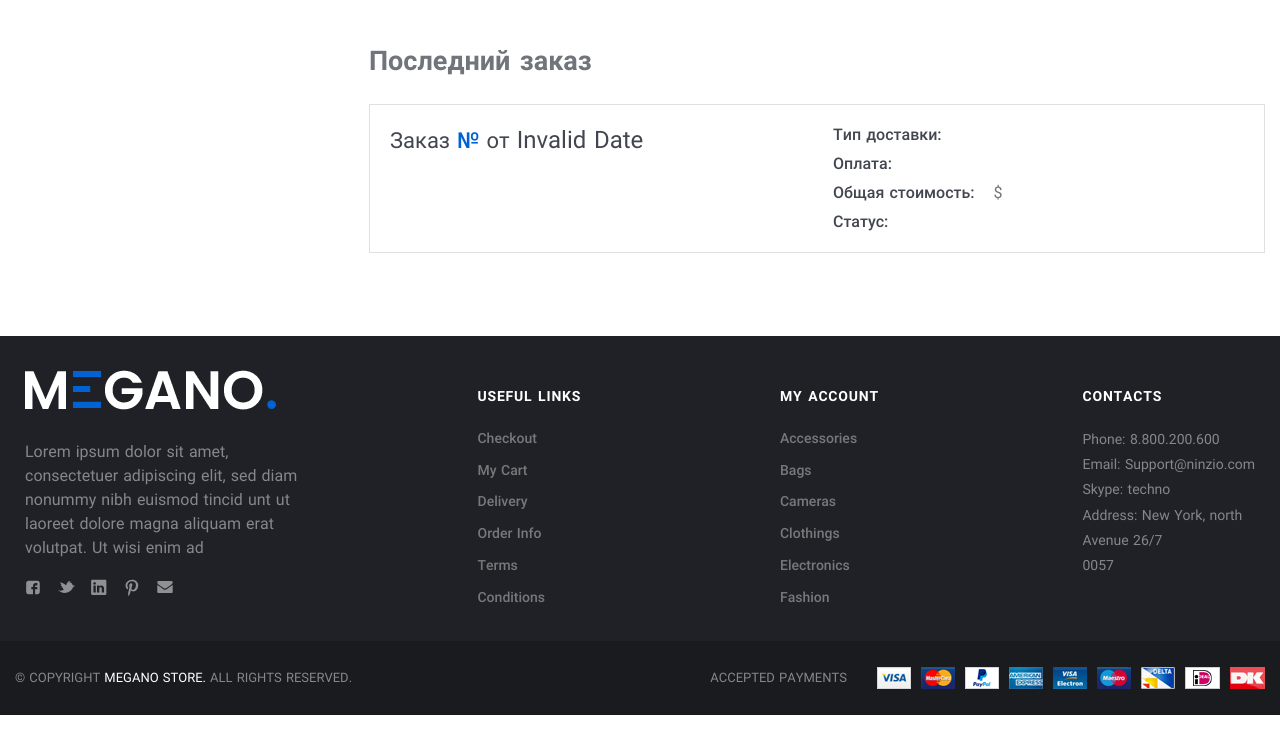
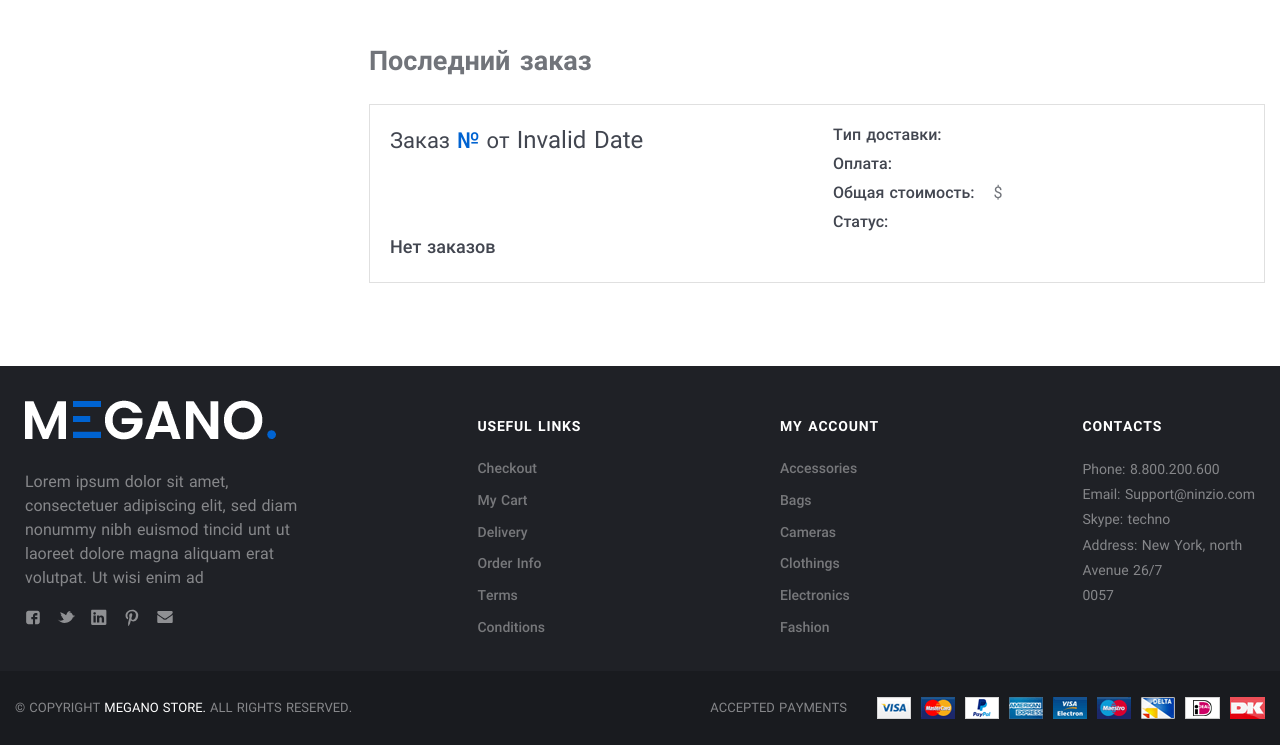
Before and after one commit to IgelVV/bg_shop_django, a Django app: page /account/ in a window 1280 px wide. Shown: the part 596-1341 px from the top of the page. Before the commit the page ends 1311 px from the top, so only its background shows below. Run offline with Django 4.2, Linux system fonts and the light colour scheme; data comes from the database, SQL or seed files in the repository; tables that the repository leaves empty hold one stand-in row (values such as "Sample post"); parts of the project's set-up code (start-up, migrations or seed data) failed here and were passed over.

Commit message:
account.html alternative message if there is no orders yet

```diff
--- a/bg_shop/frontend/templates/frontend/account.html
+++ b/bg_shop/frontend/templates/frontend/account.html
@@ -59,7 +59,7 @@
               <div class="Account-column Account-column_full">
                 <div class="Order Order_anons">
                   <div class="Order-personal">
-                    <div class="row">
+                    <div v-if="order" class="row">
                       <div class="row-block">
                         <a class="Order-title" :href="`/order-detail/${order.id}/`">
                           Заказ&#32;<span class="Order-numberOrder">№${order.id}$</span>
@@ -86,6 +86,11 @@
                           </div>
                         </div>
                       </div>
+                      <div v-else class="row">
+                        <div class="row-block">
+                          <div class="Order-infoType">Нет заказов</div>
+                        </div>
+                      </div>
                     </div>
                   </div>
                 </div>
```
